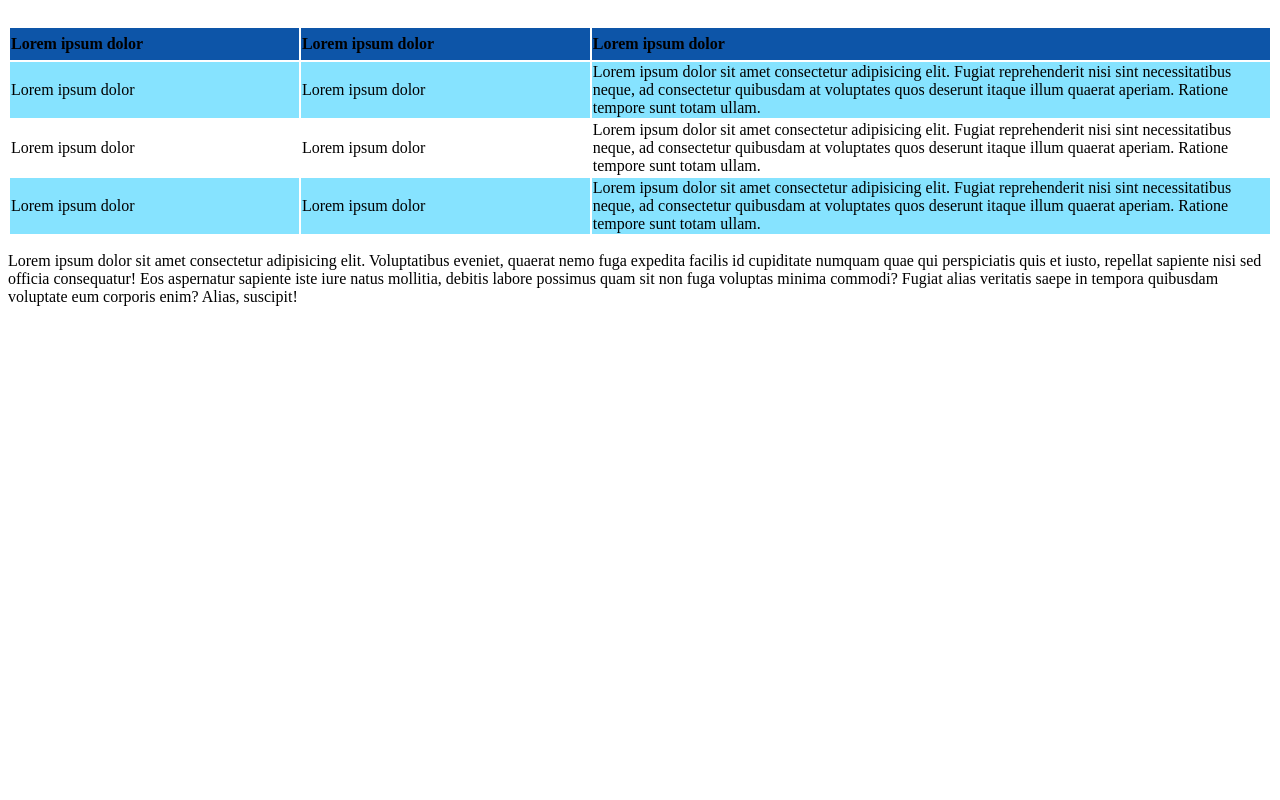
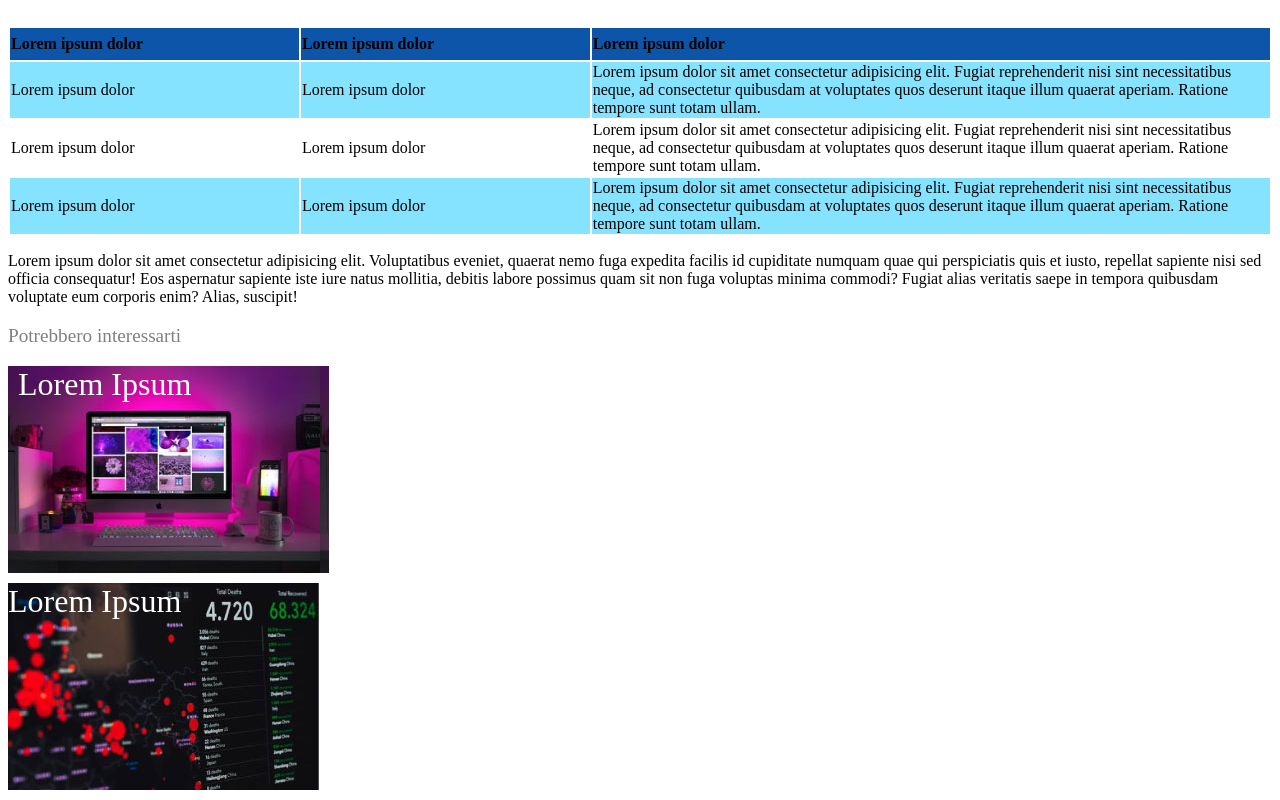
Before and after one commit to SamuelNdreu/html-css-booleaner, a plain HTML site: page index.html in a window 1280 px wide. Shown: the part 983-1783 px from the top of the page. Before the commit the page ends 1305 px from the top, so only its background shows below. Drawn offline with Linux system fonts and the light colour scheme.

Commit message:
footer with images

```diff
--- a/css/style.css
+++ b/css/style.css
@@ -1,3 +1,4 @@
+
 header{
     background-color:#4EA0FF;
     background-image:url(../img/pattern.png) ;
@@ -59,3 +60,27 @@ header{
 .colored_row {
     background-color: rgb(134, 227, 255);
 }
+
+#interesting-links{
+    color: grey;
+    font-size: 1.2rem;
+}
+
+#monitor-pink{
+    background-image: url(../img/monitor.jpg);
+    height: 207px;
+    width: 311px;
+    margin-bottom: 10px;
+    padding-left: 10px;
+    font-size: 2rem;
+    color: white;
+}
+
+#graph{
+    background-image: url(../img/graph.jpg);
+    height: 207px;
+    width: 311px;
+    margin-bottom: 10px;
+    font-size: 2rem;
+    color: white;
+}
--- a/index.html
+++ b/index.html
@@ -128,7 +128,14 @@
     </main>
     <!-- IMPLEMENTED FOOTER WITH INTERESTING LINKS WITH IMAGES  -->
     <footer>
-        <p></p>
+        <p id="interesting-links">Potrebbero interessarti </p>
+        <div id="monitor-pink">
+            Lorem Ipsum
+        </div>
+
+        <div id="graph">
+            Lorem Ipsum
+        </div>
 
     </footer>
 
```
